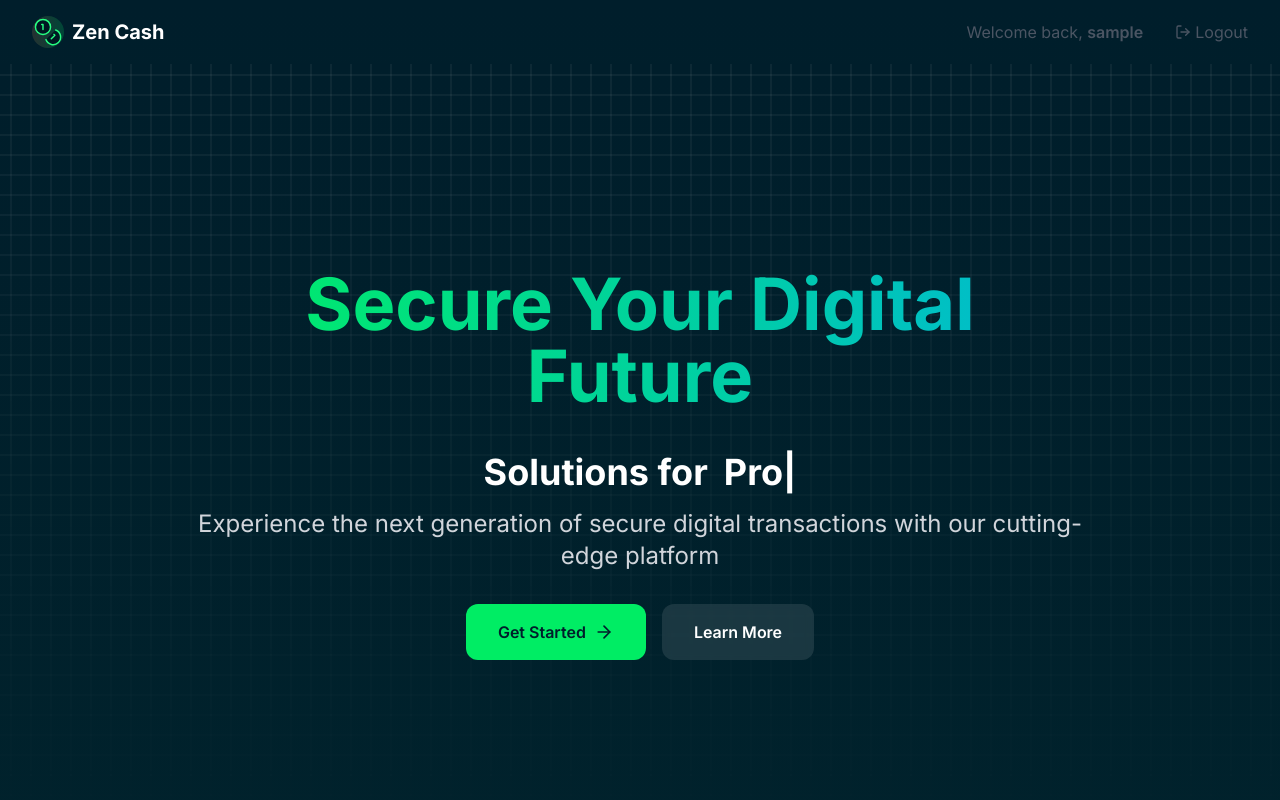
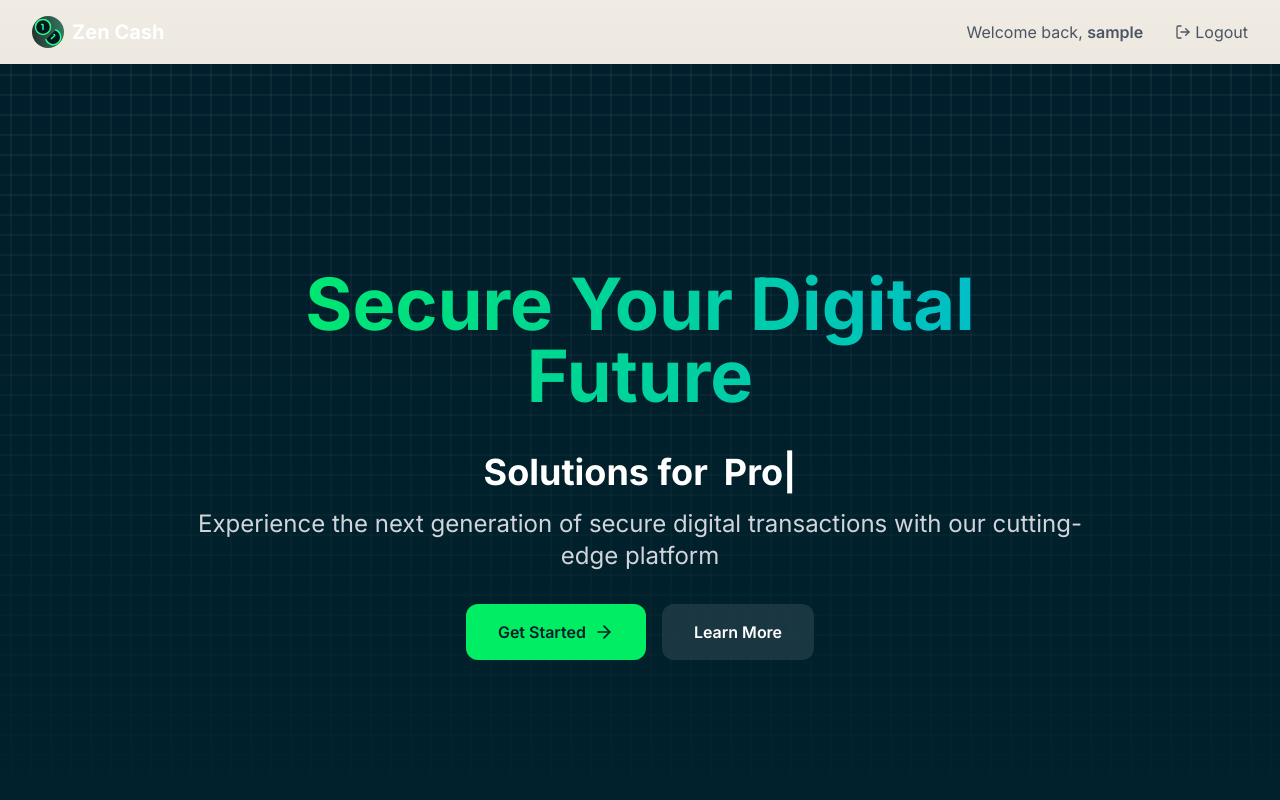
Before and after one commit to Phuc1mperfection/zencash-fe, a React (Vite) app: page / in a window 1280 px wide. Shown: the top 800 px of the page. Built offline with nearby package versions, Linux system fonts and the light colour scheme; sample sign-in values are in the browser's storage.

Commit message:
style(App): Sửa cái dark light mode background gradient và  full width cho main container

```diff
--- a/src/App.tsx
+++ b/src/App.tsx
@@ -37,7 +37,7 @@ function AppContent() {
   const showSidebar = isAuthenticated && isDashboardRoute;
 
   return (
-    <div className="relative min-h-screen bg-gradient-to-b from-[#001e2b] to-[#023430]">
+<div className="relative min-h-screen w-full bg-gradient-to-b from-[#f0ebe3] to-[#00684A] dark:bg-gradient-to-b dark:from-[#001e2b] dark:to-[#023430]">
 
       <div className="flex">
         {showSidebar && (
```
